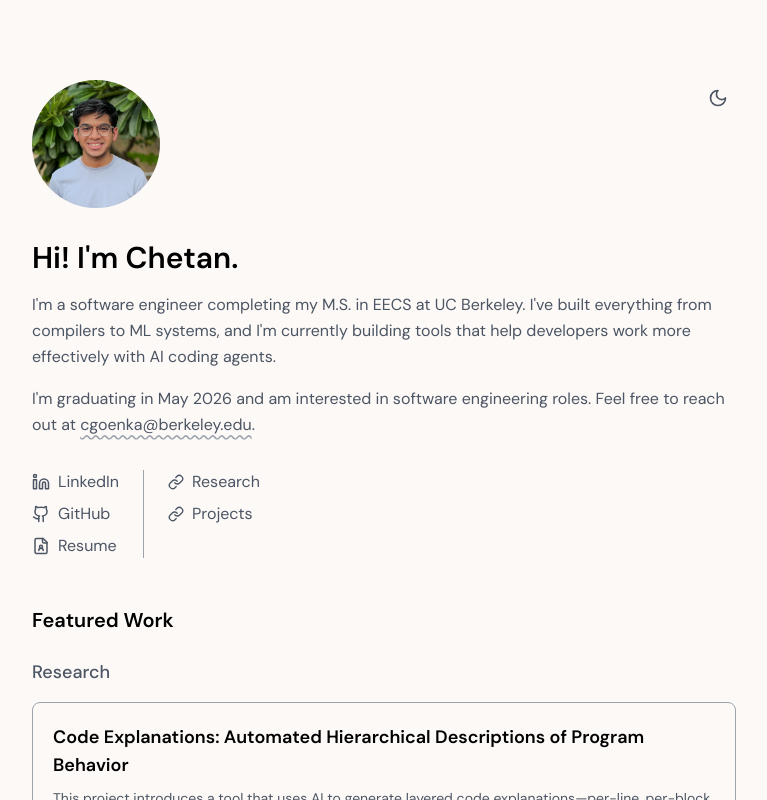
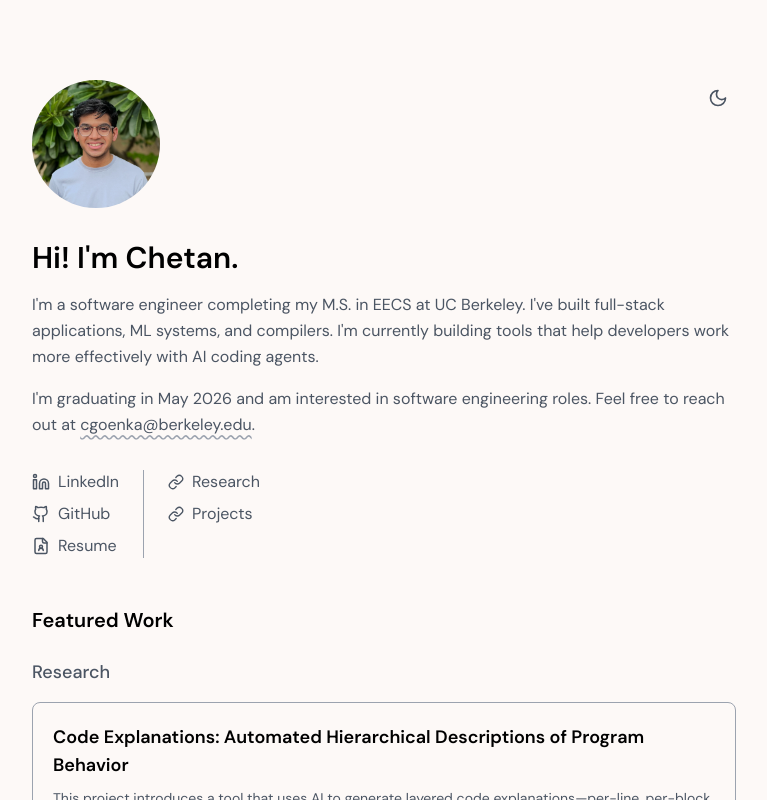
Before and after one commit to c-goenka/personal-website, a Next.js app: page / in a window 1280 px wide. Shown: the top 800 px of the page, without its empty margins (256-1023 px from the left). Built offline with nearby package versions, Linux system fonts and the light colour scheme.

Commit message:
small tweak to bio

```diff
--- a/src/app/page.tsx
+++ b/src/app/page.tsx
@@ -41,7 +41,7 @@ export default function Home() {
             <div className="mb-8">
                 <h1 className="text-3xl font-semibold mb-4">Hi! I&apos;m Chetan.</h1>
                 <p className="text-muted leading-relaxed">
-                    I&apos;m a software engineer completing my M.S. in EECS at UC Berkeley. I&apos;ve built everything from compilers to ML systems, and I&apos;m currently building tools that help developers work more effectively with AI coding agents.
+                    I&apos;m a software engineer completing my M.S. in EECS at UC Berkeley. I&apos;ve built full-stack applications, ML systems, and compilers. I&apos;m currently building tools that help developers work more effectively with AI coding agents.
                 </p>
                 <p className="text-muted leading-relaxed mt-4">
                     I&apos;m graduating in May 2026 and am interested in software engineering roles. Feel free to reach out at <a href="mailto:cgoenka@berkeley.edu" className="underline decoration-wavy underline-offset-4 decoration-decoration hover:text-muted-hover transition-colors">cgoenka@berkeley.edu</a>.
```
